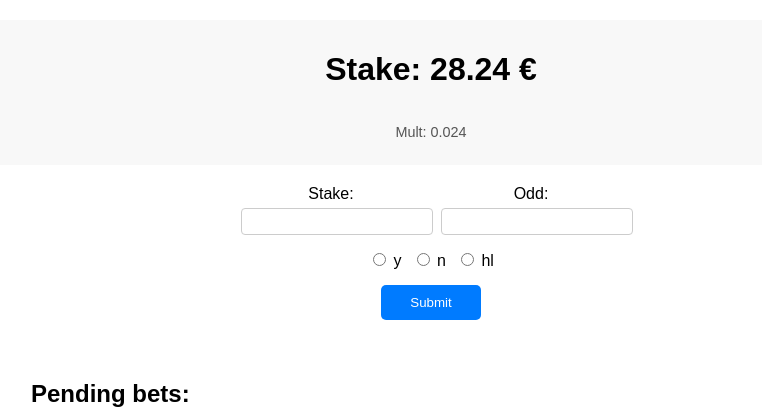
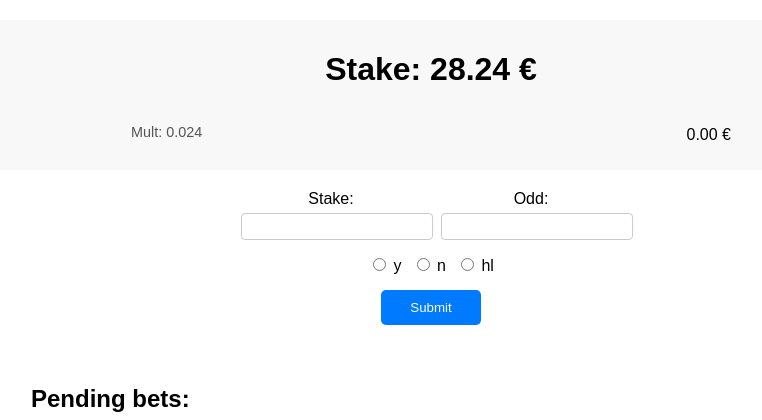
Before and after one commit to jrabalsegura/staking, a Django app: page / in a window 1280 px wide. Shown: the top 420 px of the page, without its empty margins (209-971 px from the left). Run offline with Django 5.2, Linux system fonts and the light colour scheme; data comes from the database, SQL or seed files in the repository; both versions use the stored data as it was after the commit; data that the repository does not hold is empty.

Commit message:
Added daily profit to template and migrated model for that, added timezone to Madrid and implement prune of docker when deployed

```diff
--- a/stakes_manager/stakes/models.py
+++ b/stakes_manager/stakes/models.py
@@ -11,6 +11,7 @@ class Bet(models.Model):
     next_stake = models.FloatField()
     created_at = models.DateTimeField(auto_now_add=True)
     updated_at = models.DateTimeField(auto_now=True)
+    daily_profit = models.FloatField(default=0)
 
     def __str__(self):
         return f"{self.stake} a {self.odd} - {self.result}"
--- a/stakes_manager/stakes/static/css/styles.css
+++ b/stakes_manager/stakes/static/css/styles.css
@@ -86,8 +86,6 @@ li {
     border-bottom: 1px solid #ddd;
 }
 
-
-
 main {
     display: flex;
     flex-direction: column;
@@ -121,3 +119,10 @@ main {
     font-weight: bold;
     color: red;
 }
+
+.header-info {
+    display: flex;
+    justify-content: space-between;
+    min-width: 360px;
+    width: 50%;
+}
--- a/stakes_manager/stakes/views.py
+++ b/stakes_manager/stakes/views.py
@@ -3,7 +3,7 @@ from django.views.decorators.http import require_http_methods
 from django.urls import reverse
 from .models import Bet, BetPending
 import math
-
+from datetime import datetime
 min_stake = 0.01
 max_stake = 0.07
 multiplier_y = 0.002
@@ -15,25 +15,43 @@ def round_to_hundred(number):
 def round_to_5_decimals(number):
     return round(number, 5)
 
+def check_if_same_day(date1, date2):
+    return date1.day == date2.day and date1.month == date2.month and date1.year == date2.year
+
 def process_bet(stake, odd, choice):
     last_bet = Bet.objects.last()
 
     multiplier = last_bet.next_multiplier
     balance = last_bet.balance
+    last_bet_date = last_bet.created_at
+    last_daily_profit = last_bet.daily_profit
+    same_day = check_if_same_day(last_bet_date, datetime.now())
 
     if choice == 'y':
         balance = round_to_5_decimals(balance + stake * odd - stake)
         next_multiplier = round_to_5_decimals(max(multiplier - multiplier_y, min_stake))
         next_stake = round_to_5_decimals(next_multiplier * round_to_hundred(balance))
+        if same_day:
+            daily_profit = round_to_5_decimals(last_daily_profit + stake * odd - stake)
+        else:
+            daily_profit = round_to_5_decimals(stake * odd - stake)
+
     elif choice == 'n':
         balance = round_to_5_decimals(balance - stake)
         next_multiplier = round_to_5_decimals(min(multiplier + multiplier_n, max_stake))
         next_stake = round_to_5_decimals(next_multiplier * round_to_hundred(balance))
-        print(balance, next_multiplier, next_stake, round_to_5_decimals(balance - stake))
+        if same_day:
+            daily_profit = round_to_5_decimals(last_daily_profit - stake)
+        else:
+            daily_profit = round_to_5_decimals(-stake)
     elif choice == 'hl':
         balance = round_to_5_decimals(balance - stake / 2)
         next_multiplier = round_to_5_decimals(min(multiplier + multiplier_n, max_stake))
         next_stake = round_to_5_decimals(next_multiplier * round_to_hundred(balance))
+        if same_day:
+            daily_profit = round_to_5_decimals(last_daily_profit - stake / 2)
+        else:
+            daily_profit = round_to_5_decimals(-stake / 2)
 
     # Create a new Bet
     Bet.objects.create(
@@ -42,7 +60,8 @@ def process_bet(stake, odd, choice):
         result=choice,
         next_multiplier=next_multiplier,
         balance=balance,  # You may want to calculate this based on your logic
-        next_stake=next_stake
+        next_stake=next_stake,
+        daily_profit=daily_profit
     )
 
 # Create your views here.
@@ -69,6 +88,12 @@ def stake_view(request):
     current_stake = last_bet.next_stake if last_bet else 0
     current_multiplier = last_bet.next_multiplier if last_bet else 0
 
+    #Get daily profit and check if it's same day that last_bet was created
+    if check_if_same_day(last_bet.created_at, datetime.now()):
+        daily_profit = last_bet.daily_profit
+    else:
+        daily_profit = 0
+
     # Get pending bets
     pending_bets = BetPending.objects.all()
 
@@ -80,6 +105,7 @@ def stake_view(request):
         'current_multiplier': current_multiplier,
         'pending_bets': pending_bets,
         'last_bets': last_bets,
+        'daily_profit': daily_profit,
     }
 
     return render(request, 'stakes/stake.html', context)
--- a/stakes_manager/templates/stakes/stake.html
+++ b/stakes_manager/templates/stakes/stake.html
@@ -11,7 +11,14 @@
 <body>
     <header class="header">
         <h1>Stake: {{ current_stake|floatformat:2 }} €</h1>
-        <p class="mult">Mult: {{ current_multiplier|floatformat:3 }}</p>
+        <div class="header-info">
+            <p class="mult">Mult: {{ current_multiplier|floatformat:3 }}</p>
+            <p class="daily-profit">
+                <span class="{% if daily_profit > 0 %}yes-result{% elif daily_profit < 0 %}no-result{% endif %}">
+                    {{ daily_profit|floatformat:2 }} €
+                </span>
+            </p>
+        </div>
     </header>
 
     <main>
```
Also changed, not shown: stakes_manager/stakes_manager/settings.py (+4 -4 lines), stakes_manager/db.sqlite3, stakes_manager/stakes/migrations/0003_bet_daily_profit.py (added), 1 other file.
